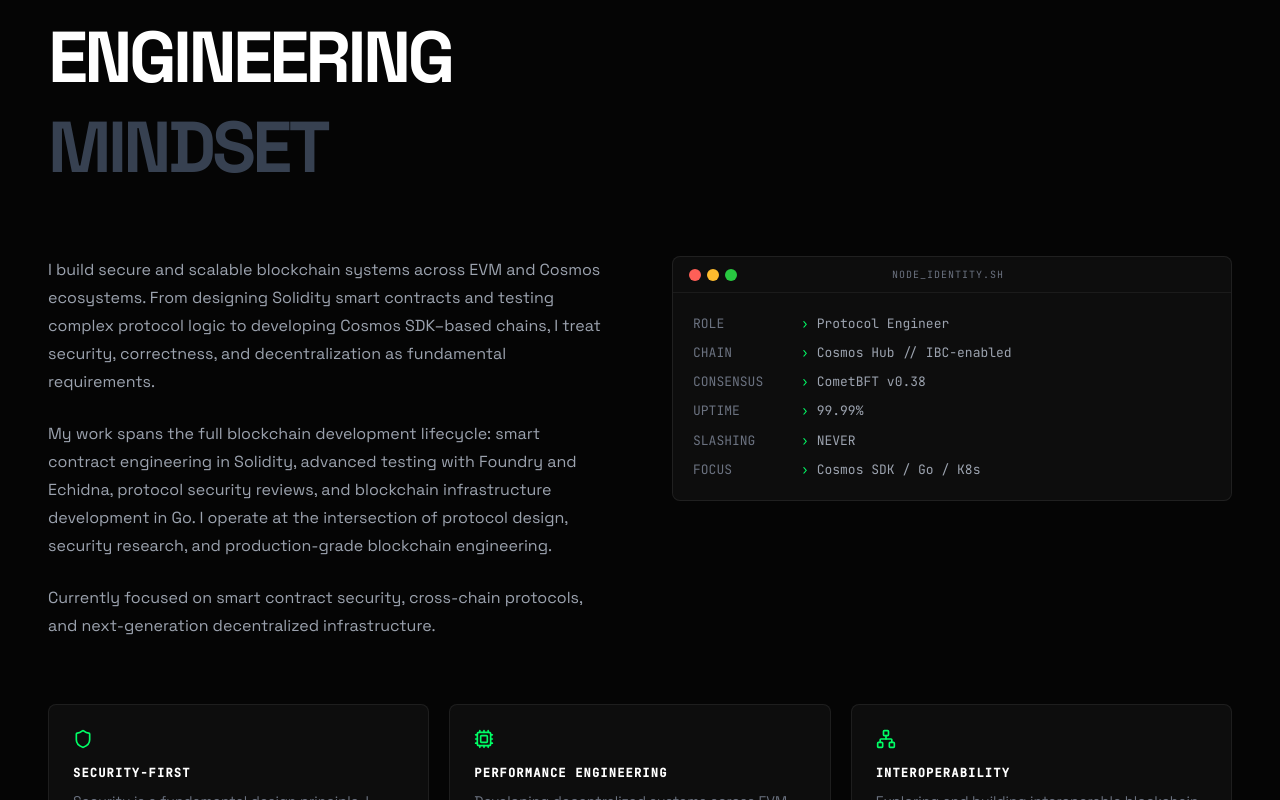
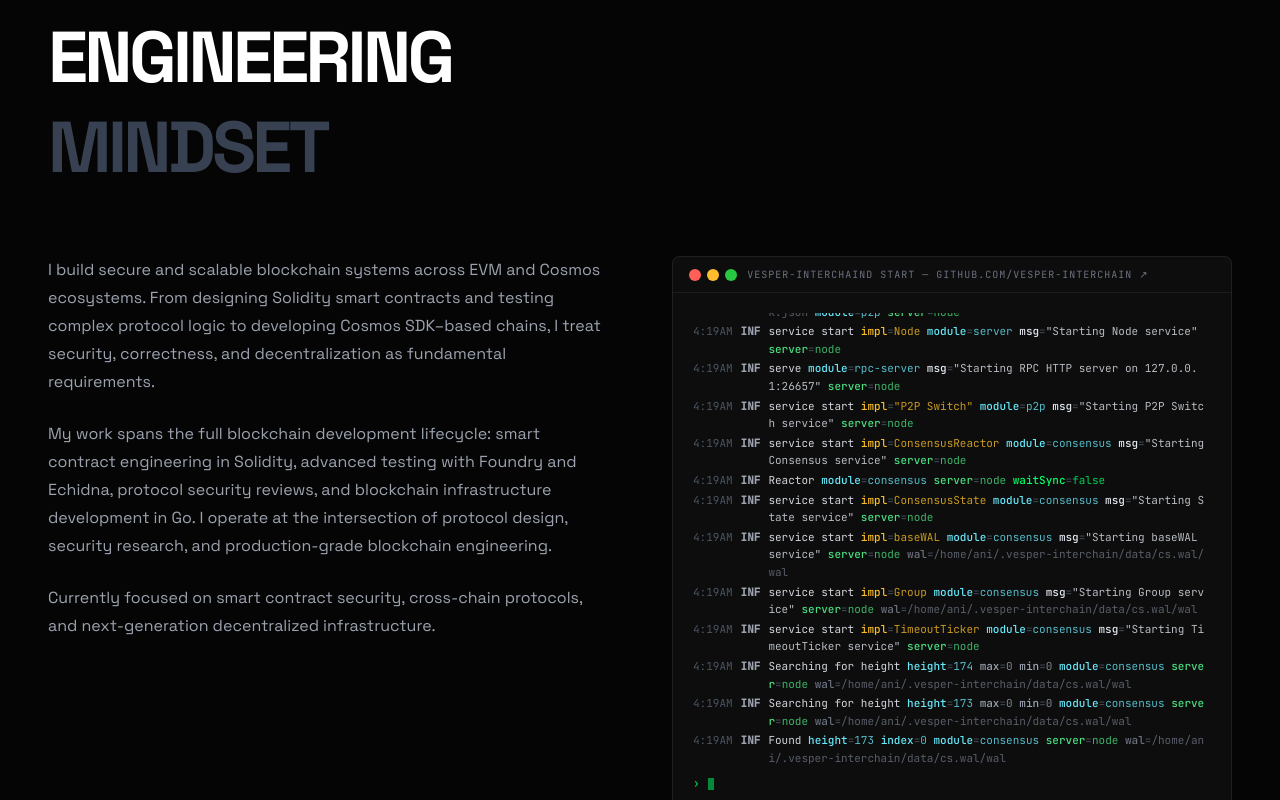
Before and after one commit to preetsinghmakkar/Portfolio, a Next.js app: page / in a window 1280 px wide. Shown: the part 980-1780 px from the top of the page. Built offline with nearby package versions, Linux system fonts and the light colour scheme.

Commit message:
feat: animate vesper-interchain live logs in engineering mindset terminal and link to github repo

```diff
--- a/components/sections/About.tsx
+++ b/components/sections/About.tsx
@@ -1,8 +1,213 @@
 'use client';
 
+import { useEffect, useRef, useState } from 'react';
 import { Reveal, Stagger, StaggerItem } from '@/components/ui/MotionWrapper';
 import { TerminalWindow } from '@/components/ui/TerminalWindow';
 import { Shield, Cpu, Network } from 'lucide-react';
+
+// ─── Actual vesper-interchaind startup logs ───────────────────────────────────
+
+const VESPER_LOGS = [
+  '> vesper-interchaind start',
+  '4:19AM INF Unlocking keyring module=server',
+  '4:19AM INF starting ABCI with CometBFT module=server',
+  '4:19AM INF starting node with ABCI CometBFT in-process module=server',
+  '4:19AM INF service start impl=multiAppConn module=proxy msg="Starting multiAppConn service" server=node',
+  '4:19AM INF service start connection=query impl=localClient module=abci-client msg="Starting localClient service" server=node',
+  '4:19AM INF service start connection=snapshot impl=localClient module=abci-client msg="Starting localClient service" server=node',
+  '4:19AM INF service start connection=mempool impl=localClient module=abci-client msg="Starting localClient service" server=node',
+  '4:19AM INF service start connection=consensus impl=localClient module=abci-client msg="Starting localClient service" server=node',
+  '4:19AM INF service start impl=EventBus module=events msg="Starting EventBus service" server=node',
+  '4:19AM INF service start impl=PubSub module=pubsub msg="Starting PubSub service" server=node',
+  '4:19AM INF service start impl=IndexerService module=txindex msg="Starting IndexerService service" server=node',
+  '4:19AM INF ABCI Handshake App Info hash=0DE72AA0B1C59ED0A30B078F5B6A380DA7EDBDF6E19D0AB12A38EA7429F3461B height=173 module=consensus protocol-version=0 server=node software-version=main-ab7d65637cd87327be7d2faa82bb1251b71407f0',
+  '4:19AM INF ABCI Replay Blocks appHeight=173 module=consensus server=node stateHeight=173 storeHeight=173',
+  '4:19AM INF Completed ABCI Handshake - CometBFT and App are synced appHash=0DE72AA0B1C59ED0A30B078F5B6A380DA7EDBDF6E19D0AB12A38EA7429F3461B appHeight=173 module=consensus server=node',
+  '4:19AM INF Version info abci=2.0.0 block=11 commit_hash= module=server p2p=8 server=node tendermint_version=0.38.19',
+  '4:19AM INF This node is a validator addr=A65A0FEF33BB4141E353802F381EFA5285D8D38C module=consensus pubKey=PubKeyEd25519{1F0DAEF5229AD1A59588E789D41FAFD47BAE908F9A2A3D5A8E132E486E2DA484} server=node',
+  '4:19AM INF P2P Node ID ID=3c1fbc548d7e9f44e2d416165e7f10587aac5402 file=/home/ani/.vesper-interchain/config/node_key.json module=p2p server=node',
+  '4:19AM INF Adding persistent peers addrs=[] module=p2p server=node',
+  '4:19AM INF Adding unconditional peer ids ids=[] module=p2p server=node',
+  '4:19AM INF Add our address to book addr=3c1fbc548d7e9f44e2d416165e7f10587aac5402@0.0.0.0:26656 book=/home/ani/.vesper-interchain/config/addrbook.json module=p2p server=node',
+  '4:19AM INF service start impl=Node module=server msg="Starting Node service" server=node',
+  '4:19AM INF serve module=rpc-server msg="Starting RPC HTTP server on 127.0.0.1:26657" server=node',
+  '4:19AM INF service start impl="P2P Switch" module=p2p msg="Starting P2P Switch service" server=node',
+  '4:19AM INF service start impl=ConsensusReactor module=consensus msg="Starting Consensus service" server=node',
+  '4:19AM INF Reactor  module=consensus server=node waitSync=false',
+  '4:19AM INF service start impl=ConsensusState module=consensus msg="Starting State service" server=node',
+  '4:19AM INF service start impl=baseWAL module=consensus msg="Starting baseWAL service" server=node wal=/home/ani/.vesper-interchain/data/cs.wal/wal',
+  '4:19AM INF service start impl=Group module=consensus msg="Starting Group service" server=node wal=/home/ani/.vesper-interchain/data/cs.wal/wal',
+  '4:19AM INF service start impl=TimeoutTicker module=consensus msg="Starting TimeoutTicker service" server=node',
+  '4:19AM INF Searching for height height=174 max=0 min=0 module=consensus server=node wal=/home/ani/.vesper-interchain/data/cs.wal/wal',
+  '4:19AM INF Searching for height height=173 max=0 min=0 module=consensus server=node wal=/home/ani/.vesper-interchain/data/cs.wal/wal',
+  '4:19AM INF Found height=173 index=0 module=consensus server=node wal=/home/ani/.vesper-interchain/data/cs.wal/wal',
+];
+
+// color map for key names
+const KEY_COLORS: Record<string, string> = {
+  module:             '#67e8f9',   // cyan
+  connection:         '#fb923c',   // orange
+  server:             '#4ade80',   // green
+  impl:               '#fbbf24',   // amber
+  msg:                '#e2e8f0',   // near-white
+  hash:               '#a78bfa',   // purple
+  appHash:            '#a78bfa',
+  addr:               '#a78bfa',
+  pubKey:             '#a78bfa',
+  ID:                 '#a78bfa',
+  height:             '#67e8f9',
+  appHeight:          '#67e8f9',
+  stateHeight:        '#67e8f9',
+  storeHeight:        '#67e8f9',
+  index:              '#67e8f9',
+  block:              '#67e8f9',
+  abci:               '#9ca3af',
+  p2p:                '#9ca3af',
+  'protocol-version': '#9ca3af',
+  'software-version': '#6b7280',
+  'tendermint_version': '#9ca3af',
+  'commit_hash':      '#9ca3af',
+  file:               '#6b7280',
+  book:               '#6b7280',
+  wal:                '#6b7280',
+  addrs:              '#9ca3af',
+  ids:                '#9ca3af',
+  max:                '#9ca3af',
+  min:                '#9ca3af',
+  waitSync:           '#00ff66',
+};
+
+function keyColor(k: string): string {
+  return KEY_COLORS[k] ?? '#9ca3af';
+}
+
+// Tokenise one structured log line into spans
+function renderLogLine(line: string, idx: number) {
+  // Command line (starts with >)
+  if (line.startsWith('>')) {
+    return (
+      <div key={idx} className="flex items-center gap-1.5 mb-1">
+        <span className="text-accent font-bold">›</span>
+        <span className="text-[#e2e8f0] font-semibold">{line.slice(2)}</span>
+      </div>
+    );
+  }
+
+  // Structured log: "HH:MMam INF rest..."
+  const header = line.match(/^(\d+:\d+[AP]M)\s+(INF|ERR|WRN|DBG)\s+(.*)$/);
+  if (!header) {
+    return <div key={idx} className="text-[#6b7280] text-[11px]">{line}</div>;
+  }
+
+  const [, time, level, rest] = header;
+
+  // Split rest into message text + key=value tokens
+  const kvRe = /(\b[\w-]+)=((?:"[^"]*"|\S*))/g;
+  const nodes: React.ReactNode[] = [];
+  let cursor = 0;
+  let m: RegExpExecArray | null;
+
+  while ((m = kvRe.exec(rest)) !== null) {
+    // text before this kv pair
+    if (m.index > cursor) {
+      nodes.push(
+        <span key={`t${m.index}`} className="text-[#d1d5db]">
+          {rest.slice(cursor, m.index)}
+        </span>,
+      );
+    }
+    const k = m[1];
+    const v = m[2];
+    nodes.push(
+      <span key={`k${m.index}`} style={{ color: keyColor(k) }} className="font-medium">
+        {k}
+      </span>,
+      <span key={`eq${m.index}`} className="text-[#4b5563]">=</span>,
+      <span key={`v${m.index}`} style={{ color: keyColor(k) }} className="opacity-80">
+        {v}
+      </span>,
+      <span key={`sp${m.index}`}> </span>,
+    );
+    cursor = m.index + m[0].length;
+  }
+
+  if (cursor < rest.length) {
+    nodes.push(
+      <span key="tail" className="text-[#d1d5db]">
+        {rest.slice(cursor)}
+      </span>,
+    );
+  }
+
+  const levelColor = level === 'INF' ? '#9ca3af' : level === 'ERR' ? '#f87171' : '#fbbf24';
+
+  return (
+    <div key={idx} className="flex gap-2 leading-[1.6] min-w-0">
+      <span className="shrink-0 text-[#4b5563] tabular-nums">{time}</span>
+      <span className="shrink-0 font-bold" style={{ color: levelColor }}>{level}</span>
+      <span className="break-all">{nodes}</span>
+    </div>
+  );
+}
+
+function VesperLogTerminal() {
+  const [visibleLines, setVisibleLines] = useState(0);
+  const scrollRef = useRef<HTMLDivElement>(null);
+
+  // Progressive line reveal — simulates live node boot
+  useEffect(() => {
+    let i = 0;
+    const tick = () => {
+      i++;
+      setVisibleLines(i);
+      if (i < VESPER_LOGS.length) setTimeout(tick, 110);
+    };
+    const t = setTimeout(tick, 300);
+    return () => clearTimeout(t);
+  }, []);
+
+  // Auto-scroll to latest line
+  useEffect(() => {
+    if (scrollRef.current) {
+      scrollRef.current.scrollTop = scrollRef.current.scrollHeight;
+    }
+  }, [visibleLines]);
+
+  const done = visibleLines >= VESPER_LOGS.length;
+
+  return (
+    <a
+      href="https://github.com/Vesper-Interchain"
+      target="_blank"
+      rel="noopener noreferrer"
+      className="block transition-all duration-300 hover:shadow-[0_0_40px_rgba(0,255,102,0.08)] hover:scale-[1.005] rounded-xl"
+      aria-label="View Vesper Interchain on GitHub"
+    >
+    <TerminalWindow title="vesper-interchaind start — github.com/Vesper-Interchain ↗">
+      <div
+        ref={scrollRef}
+        className="h-[480px] overflow-y-auto font-mono text-[11px] space-y-0.5 pr-1 scrollbar-thin scrollbar-track-transparent scrollbar-thumb-white/10"
+      >
+        {VESPER_LOGS.slice(0, visibleLines).map((line, i) => renderLogLine(line, i))}
+        {!done && (
+          <div className="flex items-center gap-2 mt-1">
+            <span className="text-accent">›</span>
+            <span className="inline-block h-3 w-1.5 bg-accent animate-pulse" />
+          </div>
+        )}
+        {done && (
+          <div className="flex items-center gap-2 mt-2">
+            <span className="text-accent">›</span>
+            <span className="inline-block h-3 w-1.5 bg-accent animate-pulse" />
+          </div>
+        )}
+      </div>
+    </TerminalWindow>
+    </a>
+  );
+}
+
+// ─── Pillars ──────────────────────────────────────────────────────────────────
 
 const pillars = [
   {
@@ -21,6 +226,8 @@ const pillars = [
     body: 'Exploring and building interoperable blockchain infrastructure, focusing on secure communication, asset settlement, and next-generation decentralized protocols.',
   },
 ];
+
+// ─── Section ──────────────────────────────────────────────────────────────────
 
 export function About() {
   return (
@@ -41,10 +248,10 @@ export function About() {
           <Reveal delay={0.15} variant="slideRight">
             <div className="space-y-6 text-[#9ca3af] leading-7">
               <p>
-               I build secure and scalable blockchain systems across EVM and Cosmos ecosystems. From designing Solidity smart contracts and testing complex protocol logic to developing Cosmos SDK–based chains, I treat security, correctness, and decentralization as fundamental requirements.
+                I build secure and scalable blockchain systems across EVM and Cosmos ecosystems. From designing Solidity smart contracts and testing complex protocol logic to developing Cosmos SDK–based chains, I treat security, correctness, and decentralization as fundamental requirements.
               </p>
               <p>
-               My work spans the full blockchain development lifecycle: smart contract engineering in Solidity, advanced testing with Foundry and Echidna, protocol security reviews, and blockchain infrastructure development in Go. I operate at the intersection of protocol design, security research, and production-grade blockchain engineering.
+                My work spans the full blockchain development lifecycle: smart contract engineering in Solidity, advanced testing with Foundry and Echidna, protocol security reviews, and blockchain infrastructure development in Go. I operate at the intersection of protocol design, security research, and production-grade blockchain engineering.
               </p>
               <p>
                 Currently focused on smart contract security, cross-chain protocols, and next-generation decentralized infrastructure.
@@ -53,25 +260,7 @@ export function About() {
           </Reveal>
 
           <Reveal delay={0.25}>
-            <TerminalWindow title="node_identity.sh">
-              <div className="space-y-2 text-[13px]">
-                {[
-                  ['ROLE', 'Protocol Engineer'],
-                  ['CHAIN', 'Cosmos Hub // IBC-enabled'],
-                  ['CONSENSUS', 'CometBFT v0.38'],
-                  ['UPTIME', '99.99%'],
-                  ['SLASHING', 'NEVER'],
-                  ['FOCUS', 'Cosmos SDK / Go / K8s'],
-                ].map(([k, v]) => (
-                  <div key={k} className="flex gap-3">
-                    <span className="w-24 shrink-0 text-[#6b7280]">{k}</span>
-                    <span className="text-[#9ca3af]">
-                      <span className="text-accent">›</span> {v}
-                    </span>
-                  </div>
-                ))}
-              </div>
-            </TerminalWindow>
+            <VesperLogTerminal />
           </Reveal>
         </div>
 
--- a/data/portfolio.ts
+++ b/data/portfolio.ts
@@ -190,7 +190,7 @@ export const projects: Project[] = [
     status: 'PROTOCOL_ACTIVE',
     lang: 'Solidity',
     visibility: 'Public',
-    lastUpdated: 'Jun 2025',
+    lastUpdated: 'Jun 2026',
     flagship: true,
   },
   {
@@ -208,7 +208,7 @@ export const projects: Project[] = [
     status: 'CHAIN_ACTIVE',
     lang: 'Go',
     visibility: 'Public',
-    lastUpdated: 'May 2025',
+    lastUpdated: 'Jun 2026',
   },
   {
     name: 'TOKENMAKER',
```
